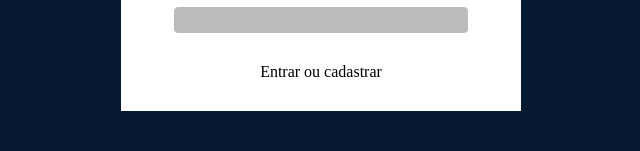
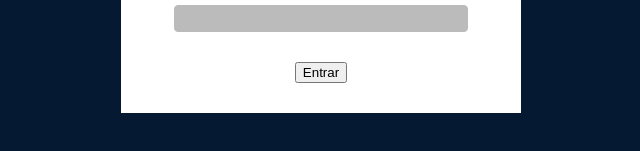
Before and after one commit to anajudith/WebSchool, a React (Create React App) app: page /login in a window 1280 px wide. Shown: the part 471-622 px from the top of the page, without its empty margins (319-959 px from the left). Built offline with nearby package versions, Linux system fonts and the light colour scheme.

Commit message:
Botão entrar

```diff
--- a/src/Pages/Login.js
+++ b/src/Pages/Login.js
@@ -1,10 +1,17 @@
 import React from 'react'
 import styled from "styled-components";
-
+import { useHistory } from 'react-router-dom';
 // import UIButton from 'components/UI/Button/Button';
 
 
 const Auth = () => {
+
+    const history = useHistory();
+
+    const handleClick = () => { //Fazer tratativa para filtrar se é prof ou aluno.
+        history.push("professor")
+    }
+
     return (
         <Container>
             <UserLogin >
@@ -22,7 +29,8 @@
                         theme="contained-green"
                         rounded
                      >
-                     Entrar ou cadastrar
+                         <button onClick={handleClick}>Entrar</button>
+
                     </UIButton>
                 </form>
                 </div>
```
